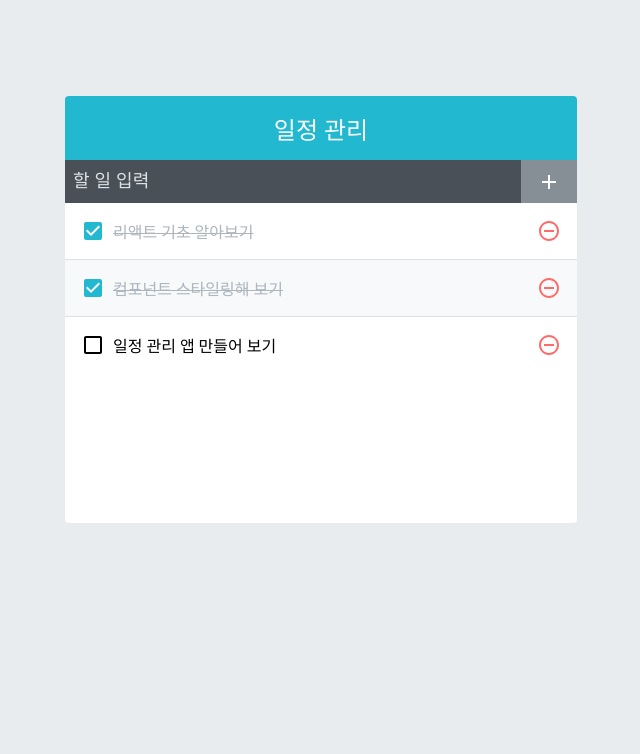
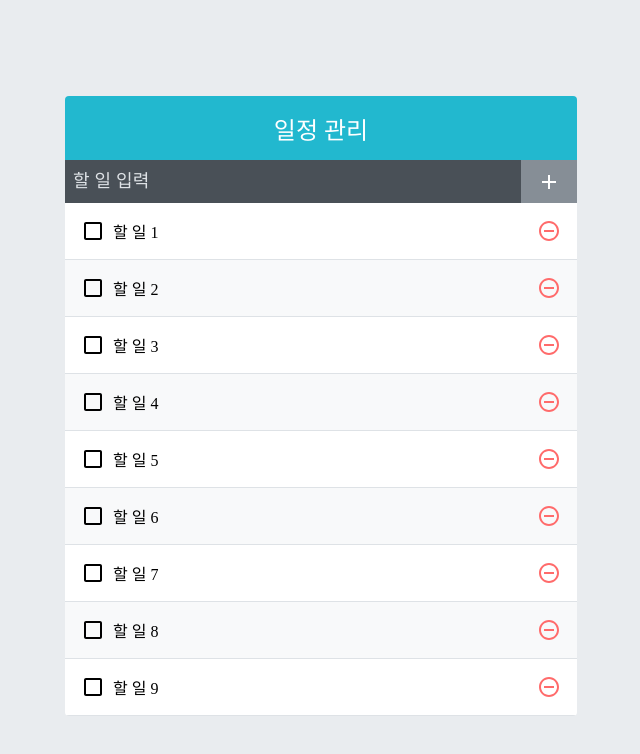
Before and after one commit to donghyuk-yoo/todo-app, a React (Create React App) app: page / in a window 1280 px wide. Shown: the top 754 px of the page, without its empty margins (319-959 px from the left). Built offline with nearby package versions, Linux system fonts and the light colour scheme.

Commit message:
optimization text

```diff
--- a/src/App.js
+++ b/src/App.js
@@ -3,28 +3,43 @@
 import TodoInsert from './components/TodoInsert';
 import TodoList from './components/TodoList';
 
+function createBulkTodos() {
+  const array = [];
+  for (let i = 1; i <= 2500; i++) {
+    array.push({
+      id: i,
+      text: `할 일 ${i}`,
+      checked: false,
+    });
+  }
+  return array;
+}
+
 function App() {
-  const [todos, setTodos] = useState([
-    {
-      id: 1,
-      text: '리액트 기초 알아보기',
-      checked: true,
-    },
-    {
-      id: 2,
-      text: '컴포넌트 스타일링해 보기',
-      checked: true,
-    },
-    {
-      id: 3,
-      text: '일정 관리 앱 만들어 보기',
-      checked: false,
-    },
-  ]);
+  // const [todos, setTodos] = useState([
+  //   {
+  //     id: 1,
+  //     text: '리액트 기초 알아보기',
+  //     checked: true,
+  //   },
+  //   {
+  //     id: 2,
+  //     text: '컴포넌트 스타일링해 보기',
+  //     checked: true,
+  //   },
+  //   {
+  //     id: 3,
+  //     text: '일정 관리 앱 만들어 보기',
+  //     checked: false,
+  //   },
+  // ]);
 
   // 고윳값으로 사용될 id
   // ref 사용 변수 담기
-  const nextId = useRef(4);
+  // const nextId = useRef(4);
+
+  const [todos, setTodos] = useState(createBulkTodos);
+  const nextId = useRef(2501);
 
   // todos 배열이 바뀌었을 때만 함수 생성
   // props로 전달해야 할 함수를 만들 때는 useCallback 사용 습관화
```
